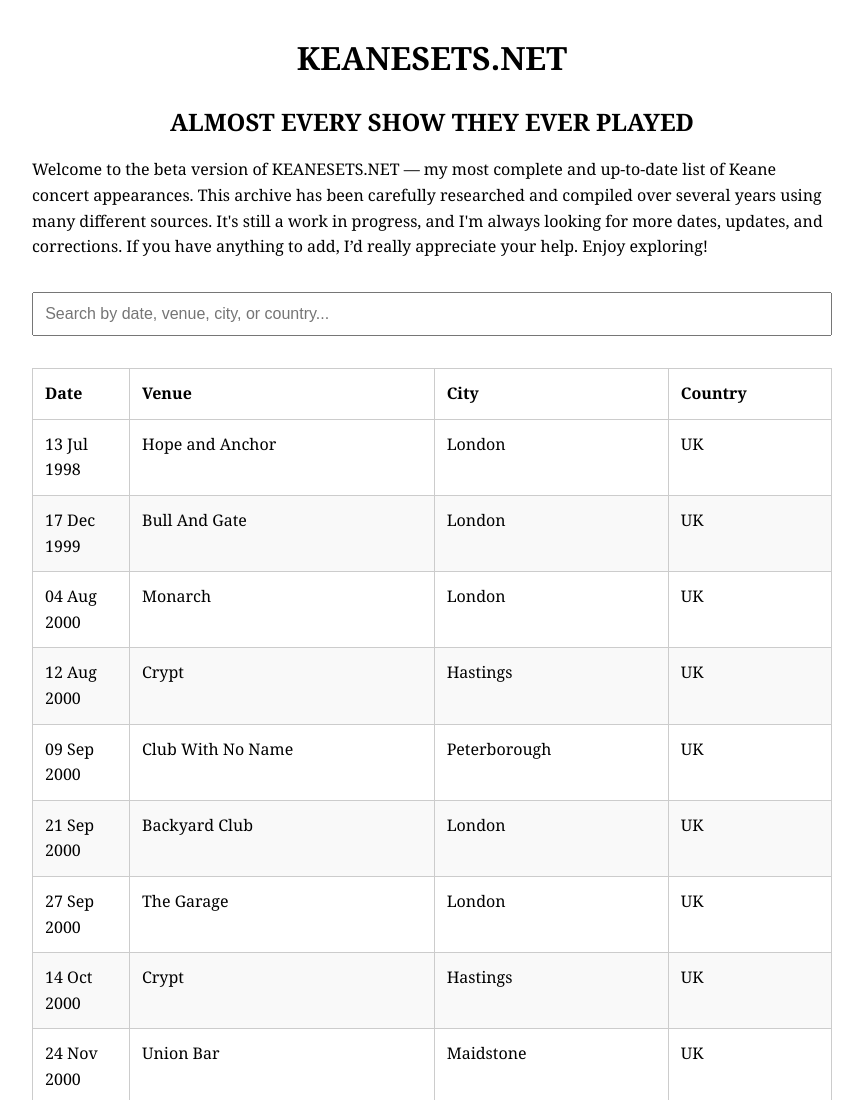
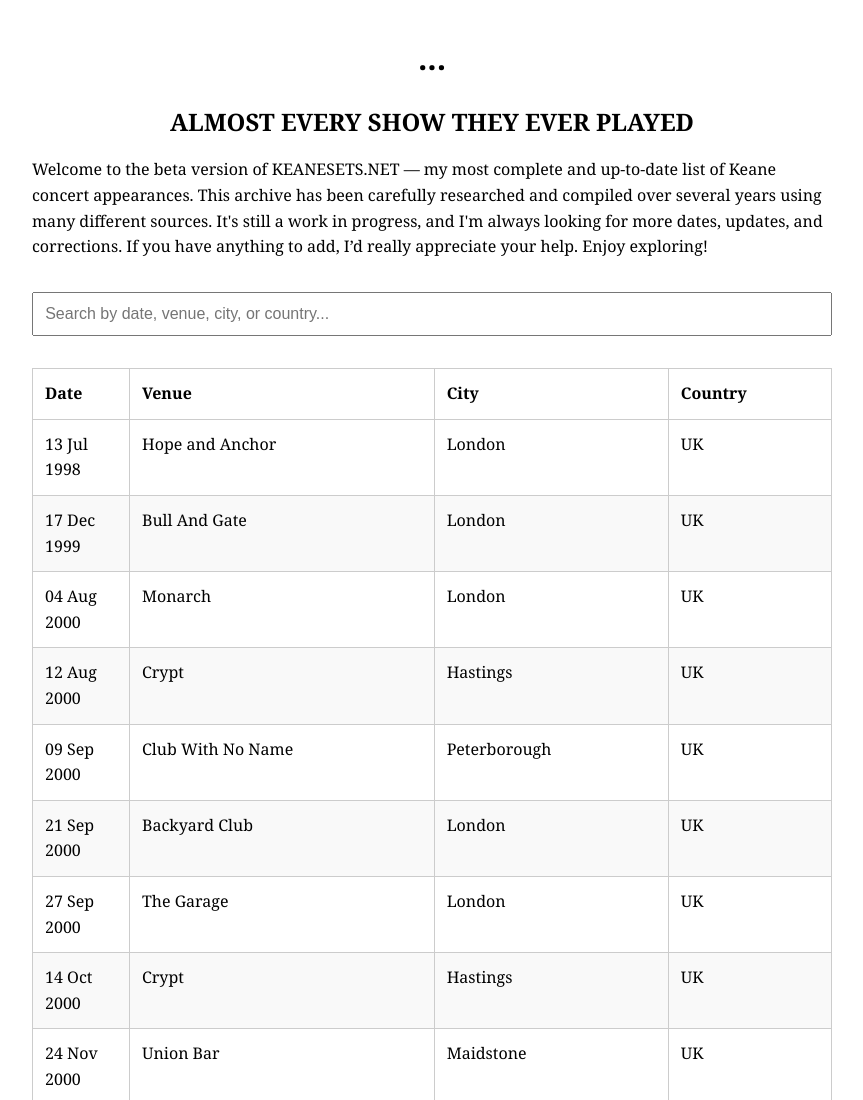
Before and after one commit to motherfuckingkeanefan/KEANESETS.NET, a plain HTML site: page index.html in a window 1280 px wide. Shown: the top 1100 px of the page, without its empty margins (208-1071 px from the left). Drawn offline with Linux system fonts and the light colour scheme.

Commit message:
Update index.html

```diff
--- a/index.html
+++ b/index.html
@@ -7,7 +7,7 @@
   <link rel="stylesheet" href="styles.css" />
 </head>
 <body>
- <h1>KEANESETS.NET</h1>
+ <h1>...</h1>
 <h2>ALMOST EVERY SHOW THEY EVER PLAYED</h2>
 
 <p class="intro">
```
